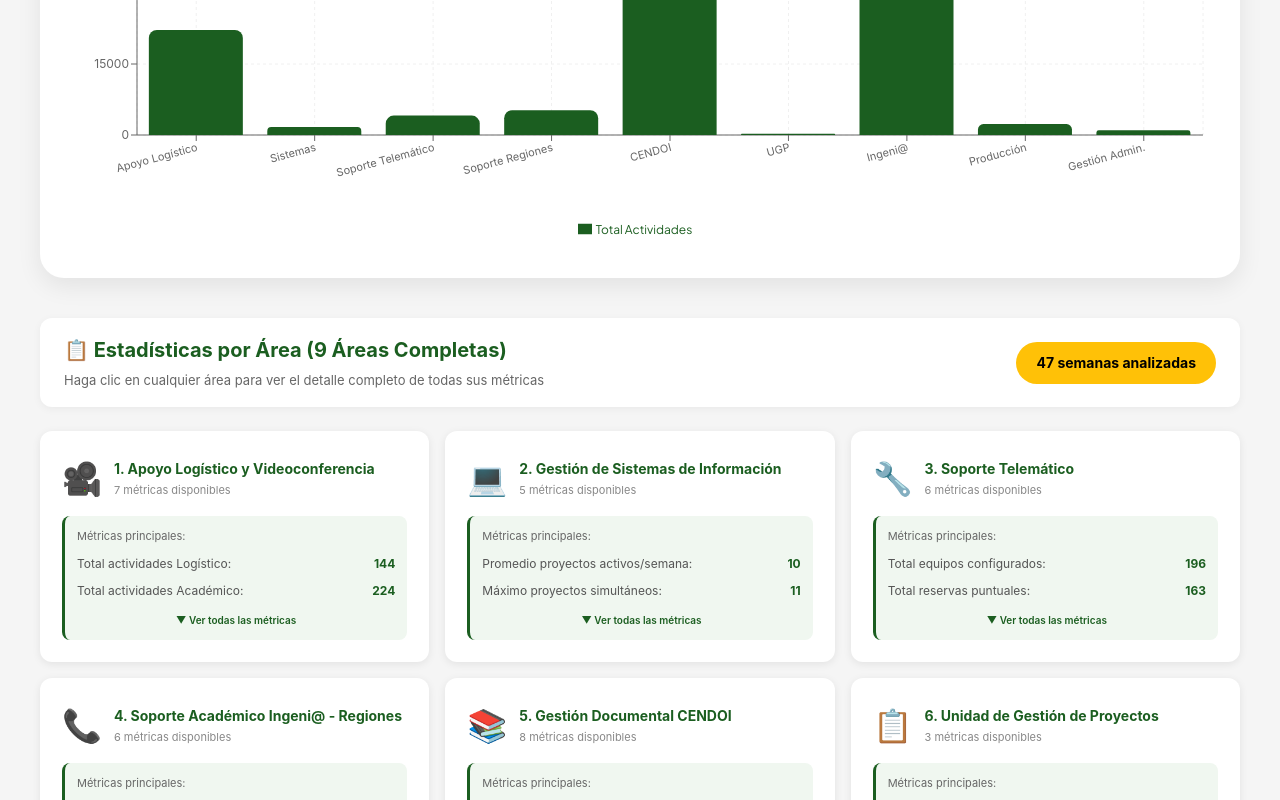
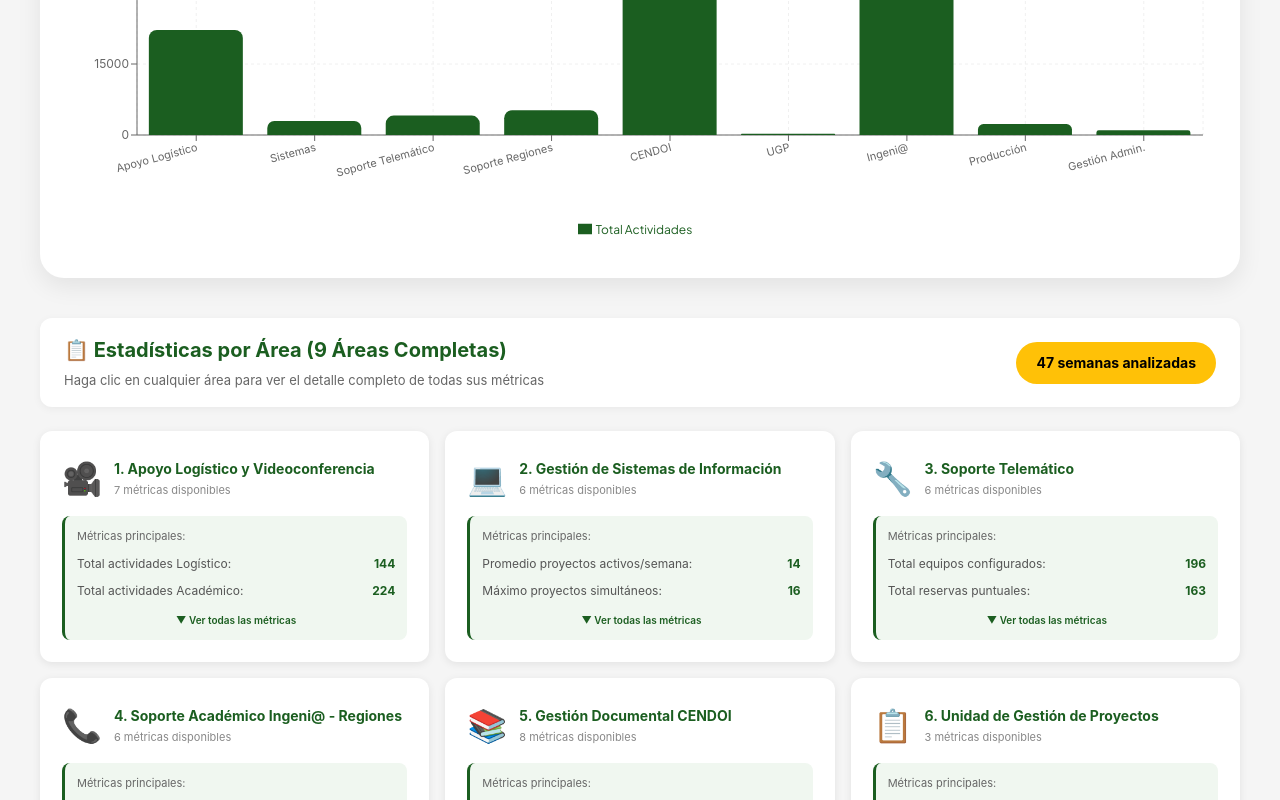
Before and after one commit to victorsantamariam/drai-dashboard, a React (Vite) app: page / in a window 1280 px wide. Shown: the part 670-1470 px from the top of the page. Built offline with nearby package versions, Linux system fonts and the light colour scheme.

Commit message:
Se agregan valores faltantes

```diff
--- a/src/App.jsx
+++ b/src/App.jsx
@@ -27,11 +27,12 @@ const DATOS_DRAI = {
     icon: '💻',
     color: '#1976D2',
     datos: {
-      'Promedio proyectos activos/semana': 10,
-      'Máximo proyectos simultáneos': 11,
+      'Promedio proyectos activos/semana': 14,
+      'Máximo proyectos simultáneos': 16,
       'Total actividades en desarrollo': 1610,
       'Promedio actividades/semana': 35,
-      'Semana con mayor carga': '56 actividades'
+      'Semana con mayor carga': '56 actividades',
+      'Soporte a Estudiantes en Aplicaciones Facultad': 1300
     }
   },
   area3: {
```
